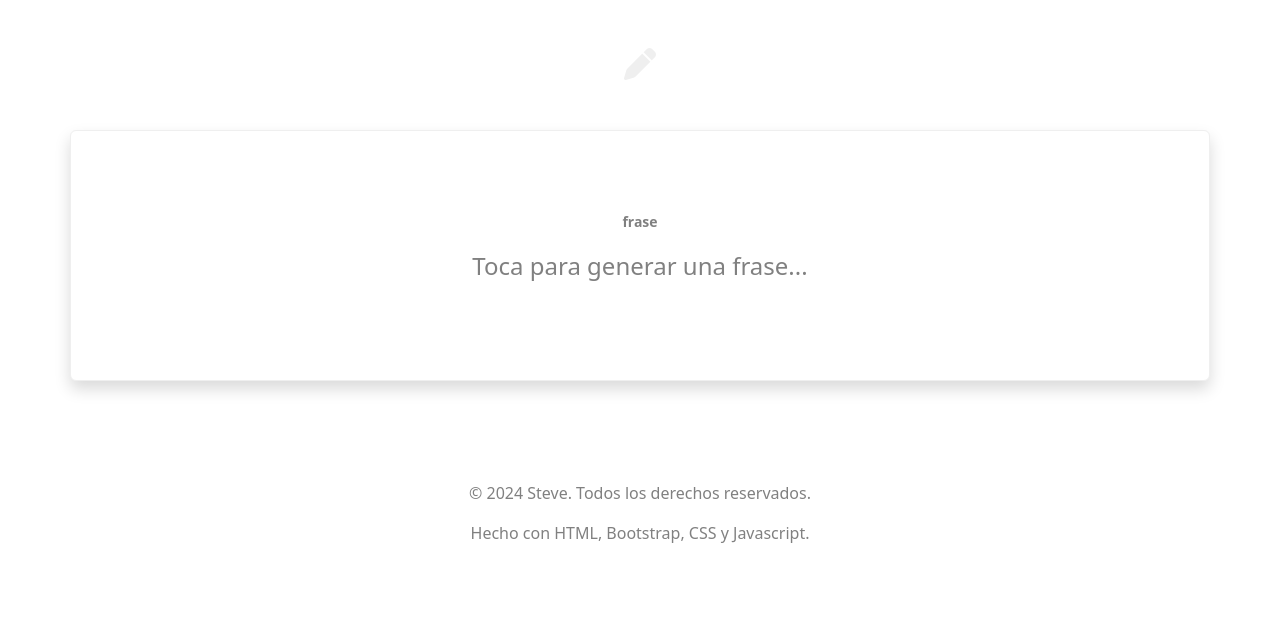
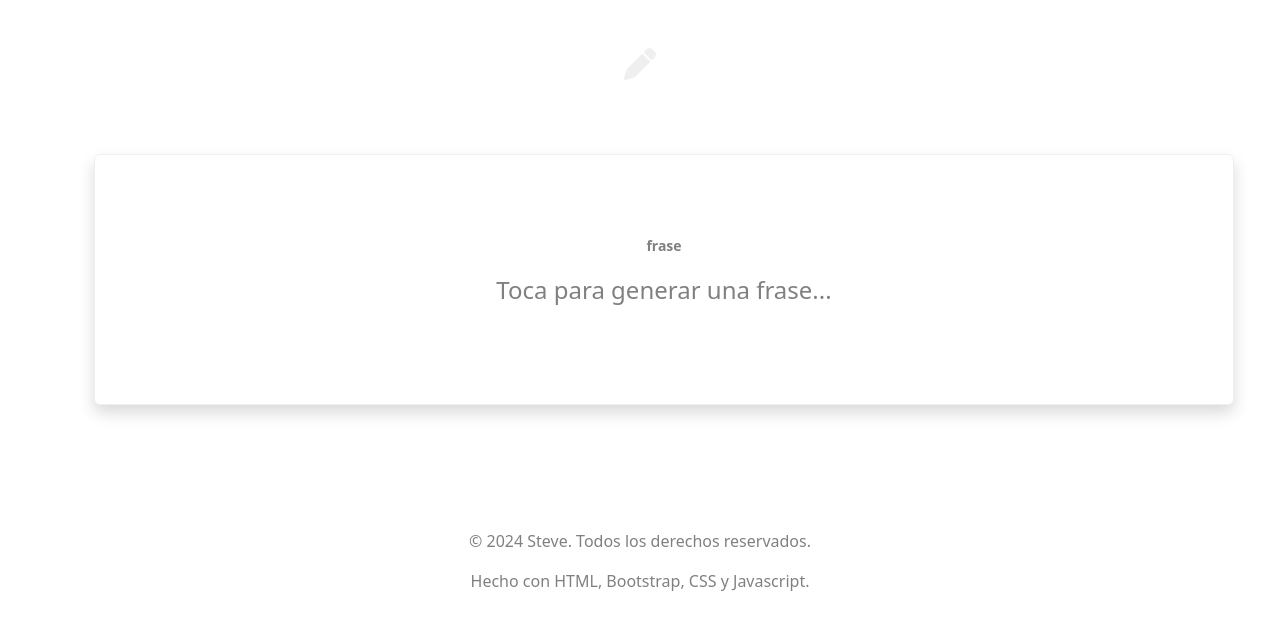
Before and after one commit to SteveArtavia/QuoteGenerator, a plain HTML site: page index.html in a window 1280 px wide. Drawn offline with nearby package versions, Linux system fonts and the light colour scheme.

Commit message:
Actualizar index.html

```diff
--- a/index.html
+++ b/index.html
@@ -17,7 +17,7 @@
 
     <div class="container text-center">
         <div class="row">
-            <div class="card shadow" id="display">
+            <div class=" m-4 card shadow" id="display">
                 <small class="mb-3">frase</small>
                 <p id="quote">Toca para generar una frase...</p>
             </div>
```
